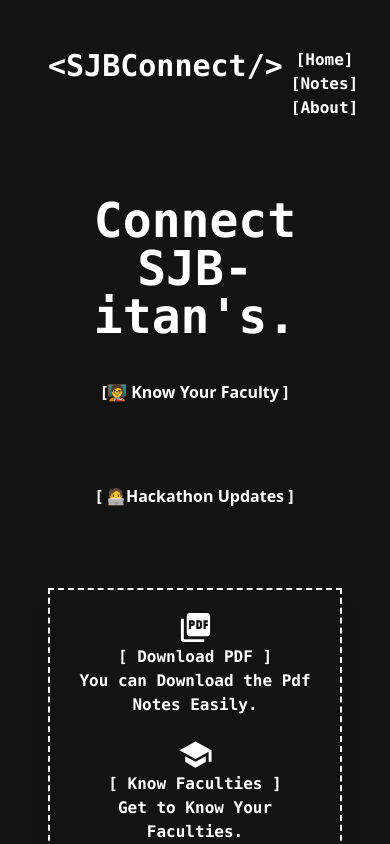
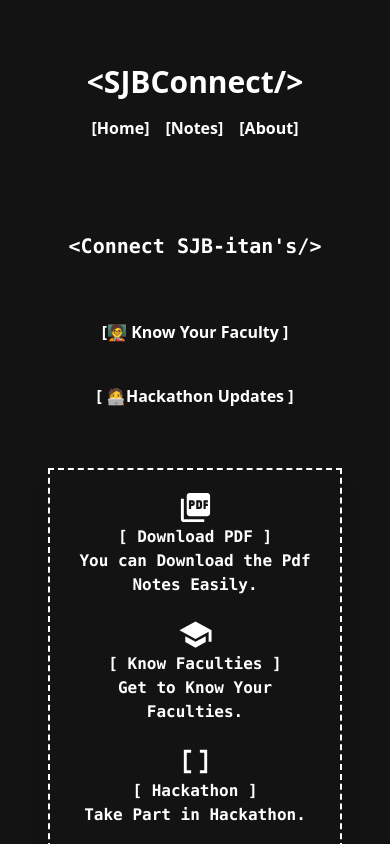
Before and after one commit to m-rishikesh/sjbconnect, a React (Vite) app: page / in a window 390 px wide. Shown: the top 844 px of the page. Built offline with nearby package versions, Linux system fonts and the light colour scheme.

Commit message:
makes the ui responsive for mobile devices

```diff
--- a/src/components/Hero.jsx
+++ b/src/components/Hero.jsx
@@ -4,9 +4,9 @@ export default function Hero(){
     return (
         <>
         <div className="container my-19"></div>
-        <h1 className="text-5xl font-bold font-mono">Connect SJB-itan's.</h1>
-        <button className="hover:text-red-500 font-bold my-10 mx-3"><Link to = '/faculty'>[🧑‍🏫 Know Your Faculty ]</Link></button>
-        <button className="hover:text-blue-500 font-bold my-10"><Link to = '/updates'>[ 🧑‍💻Hackathon Updates  ]</Link></button>
+        <h1 className="md:text-5xl font-bold font-mono text-xl my-10">{"<Connect SJB-itan's/>"}</h1>
+        <button className="hover:text-red-500 font-bold my-5 mx-3"><Link to = '/faculty'>[🧑‍🏫 Know Your Faculty ]</Link></button>
+        <button className="hover:text-blue-500 font-bold my-5"><Link to = '/updates'>[ 🧑‍💻Hackathon Updates  ]</Link></button>
         </>
     )
 }
--- a/src/components/Navbar.jsx
+++ b/src/components/Navbar.jsx
@@ -1,20 +1,28 @@
+import { useState } from "react";
 import { Link } from "react-router-dom";
 
+export default function Navbar() {
+    const [isOpen, setIsOpen] = useState(false);
 
-export default function Navbar(){
+    const handleToggle = () => {
+        setIsOpen(!isOpen);
+    };
+
     return (
-        <>
-    <div className="font-mono container flex flex-row justify-between">
-        <div className="leftitem  ">
-            <h1 className="text-3xl font-bold text-white hover:text-amber-300"><a href="/">{"<SJBConnect/>"}</a></h1>
-        </div>
-        <div className="rightitem ">
-            <Link to="/" className="px-2 font-bold hover:text-amber-300">[Home]</Link>
-            <Link to="/notes" className="px-2 font-bold hover:text-amber-300">[Notes]</Link>
-            <Link to="/about" className="px-2 font-bold hover:text-amber-300">[About]</Link>
+        <nav className=" text-white p-4">
+            <div className="container mx-auto flex flex-col items-center md:flex-row md:justify-between">
+                {/* Logo (Centered on Mobile) */}
+                <h1 className="text-3xl font-bold hover:text-amber-300 mb-4 md:mb-0">
+                    <Link to="/">{"<SJBConnect/>"}</Link>
+                </h1>
 
-        </div>
-    </div>
-    </>
-    )
+                {/* Navigation Links */}
+                <div className="rightitem flex flex-row md:flex-row items-center">
+                    <Link to="/" className="px-2 font-bold hover:text-amber-300">[Home]</Link>
+                    <Link to="/notes" className="px-2 font-bold hover:text-amber-300">[Notes]</Link>
+                    <Link to="/about" className="px-2 font-bold hover:text-amber-300">[About]</Link>
+                </div>
+            </div>
+        </nav>
+    );
 }
```
